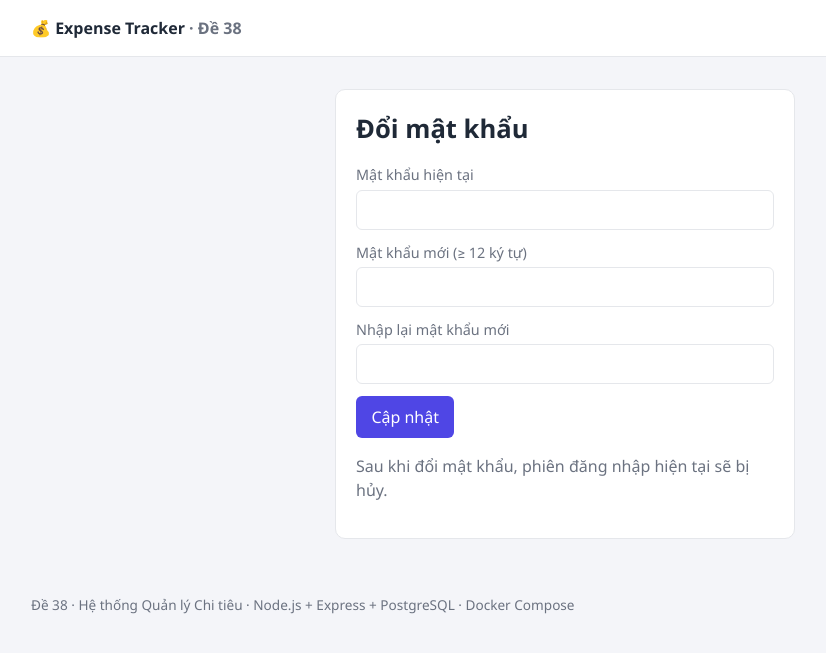
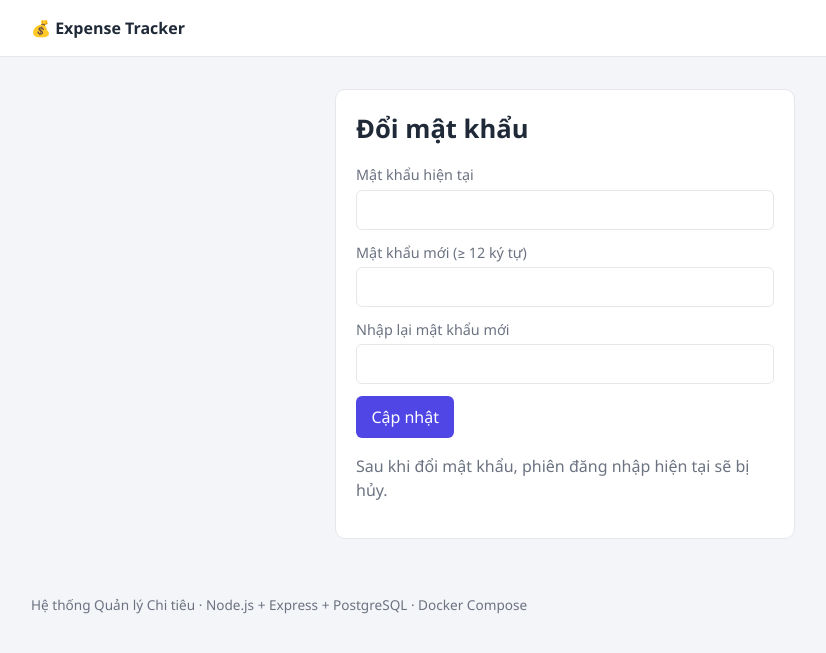
Before and after one commit to DTC245200419/Expense_Tracker_De38, a Node project: template app/views/password.ejs in a window 1280 px wide. Shown: the top 653 px of the page, without its empty margins (75-901 px from the left). Run offline with Node 20 templates, Linux system fonts and the light colour scheme; the template is opened without the code that fills it, so the values that code supplies are empty.

Commit message:
Bo nhan De 38 khoi giao dien web
Co-Authored-By: Claude Fable 5.1 <noreply@anthropic.com>

```diff
--- a/app/views/partials/footer.ejs
+++ b/app/views/partials/footer.ejs
@@ -1,6 +1,6 @@
 </main>
 <footer class="footer container">
-  <span class="muted">Đề 38 · Hệ thống Quản lý Chi tiêu · Node.js + Express + PostgreSQL · Docker Compose</span>
+  <span class="muted">Hệ thống Quản lý Chi tiêu · Node.js + Express + PostgreSQL · Docker Compose</span>
 </footer>
 </body>
 </html>
--- a/app/views/partials/header.ejs
+++ b/app/views/partials/header.ejs
@@ -9,7 +9,7 @@
 <body>
 <header class="topbar">
   <div class="container topbar-inner">
-    <a class="brand" href="/">💰 Expense Tracker <span class="muted">· Đề 38</span></a>
+    <a class="brand" href="/">💰 Expense Tracker</a>
     <% if (currentUser) { %>
     <nav class="nav">
       <a href="/" class="<%= currentPath === '/' ? 'active' : '' %>">Tổng quan</a>
```
